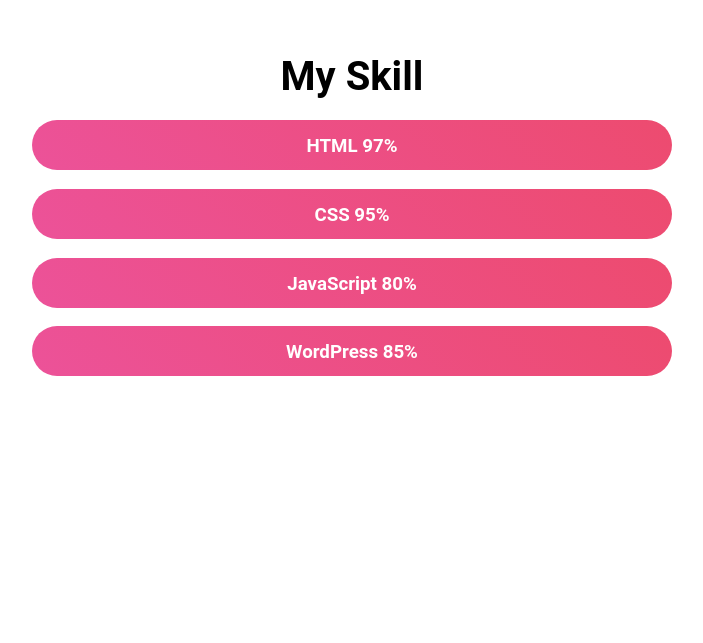
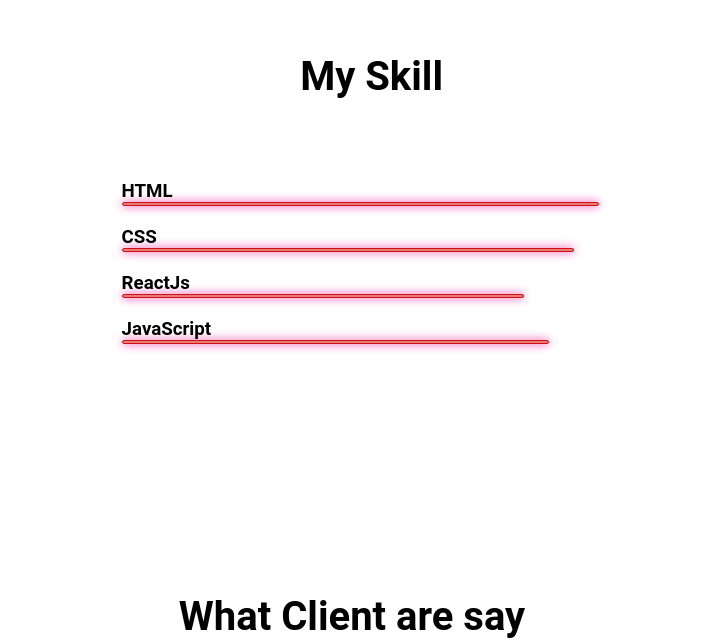
Before and after one commit to asima-chowdhury/personal-website, a plain HTML site: page index.html in a window 1280 px wide. Shown: the part 1970-2613 px from the top of the page, without its empty margins (288-991 px from the left). Drawn offline with Linux system fonts and the light colour scheme.

Commit message:
updated commit

```diff
--- a/index.html
+++ b/index.html
@@ -43,18 +43,18 @@
     </section>
     <section class="skill-area">
         <h2>My Skill</h2>
-        <div class="single-skill">
-            <h3>HTML 97% </h3>
-        </div>
-        <div class="single-skill">
-            <h3>CSS 95% </h3>
-        </div>
-        <div class="single-skill">
-            <h3>JavaScript 80%</h3>
-        </div>
-        <div class="single-skill">
-            <h3>WordPress 85%</h3>
-        </div>
+        <li>
+            <h3>HTML <span class="bar html"></span></h3>
+        </li>
+        <li>
+            <h3>CSS  <span class="bar css"></span></h3>
+        </li>
+        <li>
+            <h3>ReactJs  <span class="bar react"></span></h3>
+        </li>
+        <li>
+            <h3>JavaScript  <span class="bar js"></span></h3>
+        </li>
     </section>
     <section class="client-area">
         <h2>What Client are say</h2>
--- a/style.css
+++ b/style.css
@@ -66,7 +66,39 @@ section{
     background-image: url("images/latest-work-bg.png");
     background-size: cover;
 }
-
+.skill-area h2{
+    padding-bottom: 60px;
+    text-align: center;
+}
+.skill-area{
+    width: 500px;
+    height: 400px;
+    margin-left: 32%;
+}
+.skill-area li{
+    margin: 20px 0;
+    list-style: none;
+}
+.bar {
+	background-color: #d713138f;
+	display: block;
+	height: 2px;
+	border: 1px solid #d01111;
+	border-radius: 3px;
+	box-shadow: 0 0 10px #e7219a;
+}
+.html{
+    width: 95%;
+}
+.css{
+    width: 90%;
+}
+.react{
+    width: 80%;
+}
+.js{
+    width: 85%;
+}
 .client-area{
     text-align: center;
     background-image: url("images/client-bg.png");
@@ -100,20 +132,6 @@ section{
     color: white;
     padding: 0;
 }
-.skill-area{
-    text-align: center;
-    width: 50%;
-    margin-left: 25%;
-}
-.single-skill{
-    height: 10%;
-    background-image: linear-gradient(45deg,#EC5299,#ED4B6F);
-    border-radius: 25px;
-}
-.single-skill h3{
-    padding-top: 15px;
-    color: white;
-}
 footer {
     text-align: center;
 }
```
